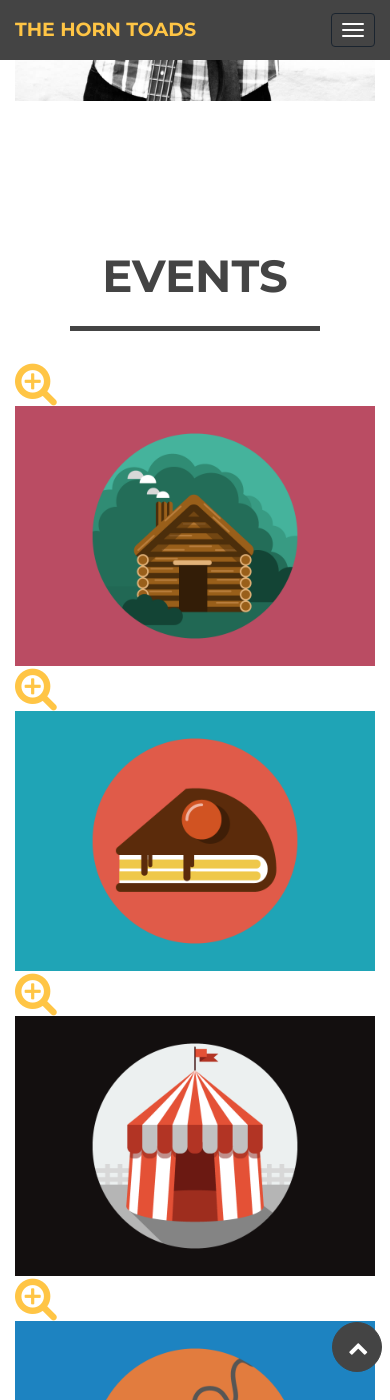
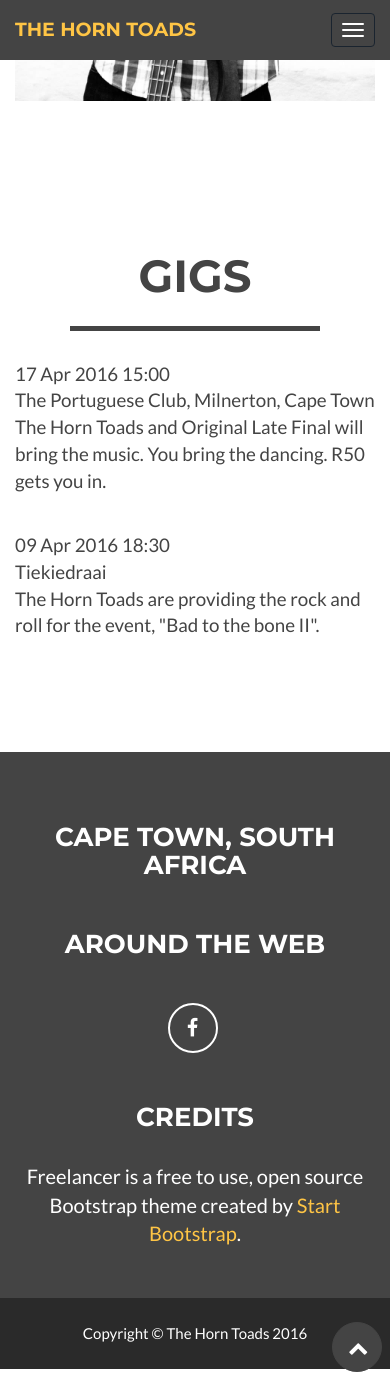
Before and after one commit to ezietsman/horntoads.co.za, a Jekyll site: the page built from index.html, in a window 390 px wide and 1400 px high, scrolled down 2958 px. Built offline with Jekyll 4.4.1, drawn with Linux system fonts in a browser that asks for light colours.

Commit message:
Added gig entries

```diff
--- a/_config.yml
+++ b/_config.yml
@@ -63,3 +63,4 @@ permalink: pretty
 
 collections:
  - members
+ - gigs
--- a/_includes/css/main.css
+++ b/_includes/css/main.css
@@ -103,9 +103,13 @@ header .intro-text .name {
     font-weight: 700;
 }
 
-header .intro-text .skills {
+header .intro-text .skills, .row.gig-entry{
     font-size: 1.25em;
     font-weight: 300;
+}
+
+.row.gig-entry {
+    padding-bottom: 2em;
 }
 
 @media(min-width:768px) {
--- /dev/null
+++ b/_includes/gigs.html
@@ -0,0 +1,25 @@
+
+    <!-- Portfolio Grid Section -->
+    <section id="gigs">
+        <div class="container">
+            <div class="row">
+                <div class="col-lg-12 text-center">
+                    <h2>Gigs</h2>
+                    <hr class="star-primary">
+                </div>
+            </div>
+            {% for gig in site.gigs reversed%}
+            <div class="row gig-entry">
+                <div class="col-sm-2 portfolio-item">
+                    {{ gig.date | date_to_string }} {{ gig.starttime }}
+                </div>
+                <div class="col-sm-4 portfolio-item">
+                    {{ gig.venue }}
+                </div>
+                <div class="col-sm-4 portfolio-item">
+                    {{ gig.description }}
+                </div>
+            </div>
+            {% endfor %}
+        </div>
+    </section>
--- a/_includes/header.html
+++ b/_includes/header.html
@@ -2,8 +2,10 @@
     <header>
         <div class="container">
             <div class="row">
+                <div class="col-lg-6 col-lg-offset-3">
+                    <img class="img-responsive" src="img/profile.png" alt="">
+                </div>
                 <div class="col-lg-12">
-                    <img class="img-responsive" src="img/profile.png" alt="">
                     <div class="intro-text">
                         <span class="name">{{ site.skills }}</span>
                         <hr class="star-light">
--- a/_layouts/default.html
+++ b/_layouts/default.html
@@ -6,7 +6,7 @@
     {% include header.html %}
     {% include about.html %}
     {% include member_grid.html %}
-    {% include portfolio_grid.html %}
+    {% include gigs.html %}
 
     {% include footer.html %}
     {% include modals.html %}
```
Also changed, not shown: _gigs/2016-04-09-tiekiedraai.markdown (added, +9 -0 lines), _gigs/2016-04-17-portugueseclub.markdown (added, +9 -0 lines).
